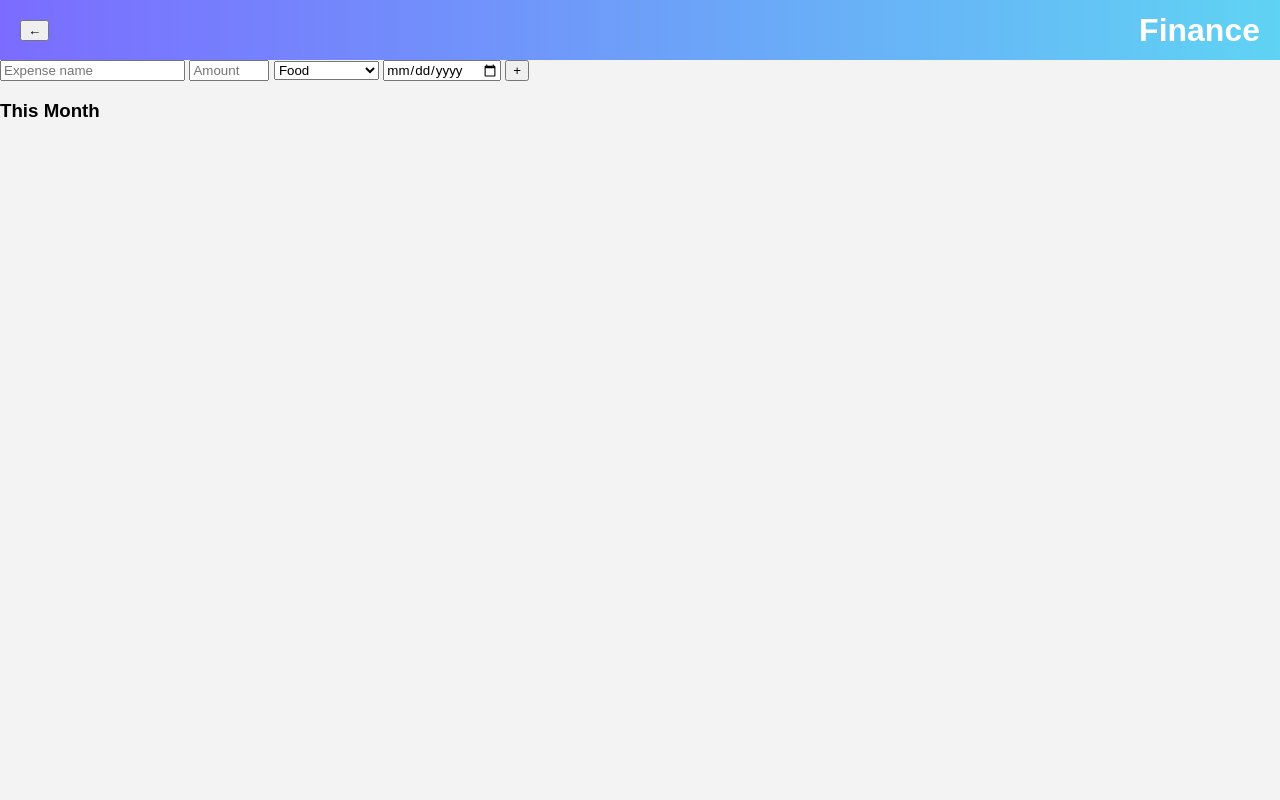
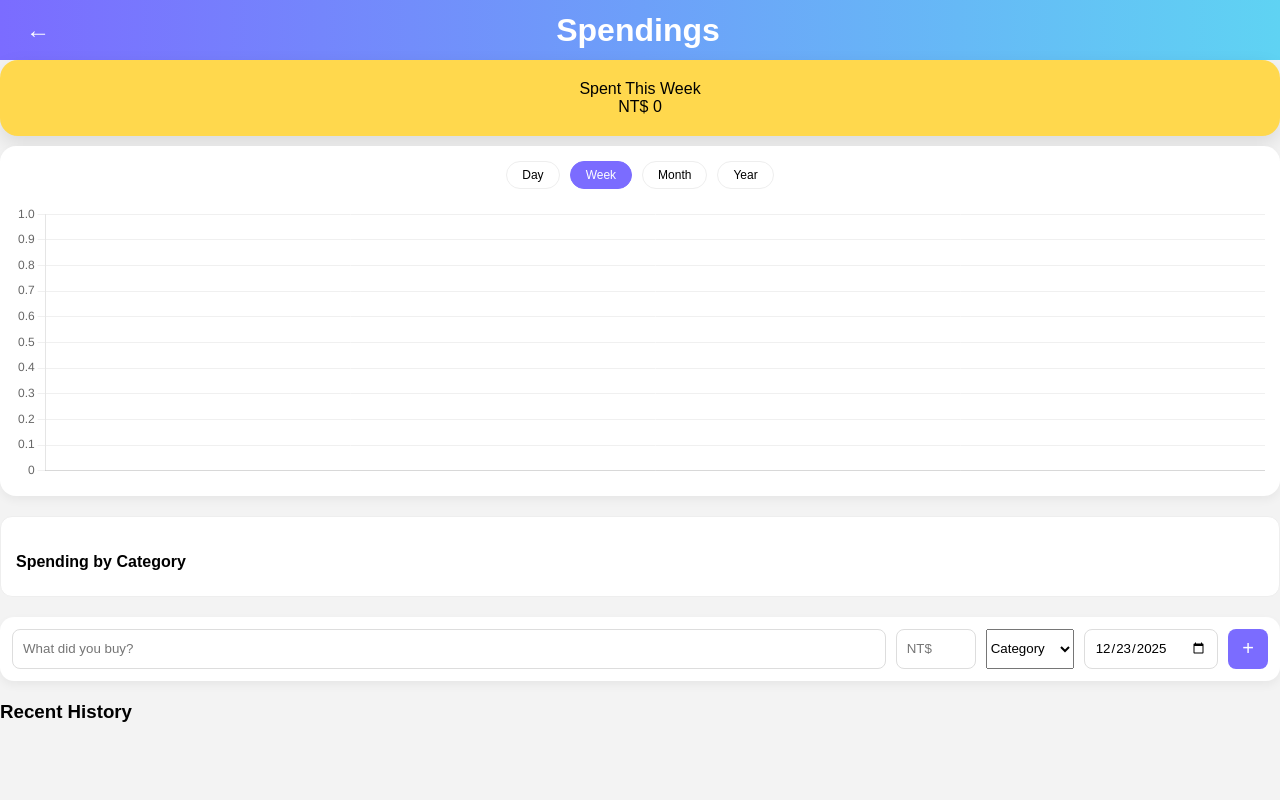
Before and after one commit to JK1909130/FMN, a PHP site: page /finance.php in a window 1280 px wide. Run offline with PHP 8.4, Linux system fonts and the light colour scheme; the visitor is signed in with stand-in values (Sample User, id 1); data that the repository does not hold is empty.

Commit message:
Update finance.php

```diff
--- a/finance.php
+++ b/finance.php
@@ -8,45 +8,77 @@ if (!isset($_SESSION["user_id"])) {
 <!DOCTYPE html>
 <html lang="en">
 <head>
-  <meta charset="UTF-8">
-  <title>Forget-Me-Note — Finance</title>
-  <link rel="stylesheet" href="finance.css">
+  <meta charset="UTF-8" />
+  <title>Spendings - Forget-Me-Note</title>
+
+  <script src="https://cdn.jsdelivr.net/npm/chart.js"></script>
+
+  <script>
+    fetch("api/auth.php")
+      .then(res => { if (!res.ok) window.location.href = "login.html"; })
+      .catch(() => {}); // catch error if file missing
+  </script>
+  <link rel="stylesheet" href="finance.css" />
 </head>
 <body>
 
-<header class="topbar">
-  <button onclick="location.href='index.html'">←</button>
-  <h1>Finance</h1>
-</header>
+<div class="app">
+  <header class="topbar">
+    <button onclick="location.href='index.html'" class="back-btn">←</button>
+    <h1>Spendings</h1>
+    <div style="width: 40px;"></div>
+  </header>
 
-<main class="content">
+  <main class="finance-container">
 
-  <!-- ADD EXPENSE -->
-  <div class="add-expense">
-    <input id="name" placeholder="Expense name">
-    <input id="amount" type="number" step="0.01" placeholder="Amount">
-    <select id="category">
-      <option>Food</option>
-      <option>Transport</option>
-      <option>Entertainment</option>
-      <option>Bills</option>
-      <option>Other</option>
-    </select>
-    <input id="date" type="date">
-    <button onclick="addExpense()">+</button>
-  </div>
+      <div class="total-card">
+          <span id="totalLabel">Spent This Week</span>
+          <div class="amount-row">
+              <span class="currency">NT$</span>
+              <span id="totalAmount" class="amount">0</span>
+          </div>
+      </div>
 
-  <!-- SUMMARY -->
-  <section class="summary">
-    <h3>This Month</h3>
-    <div id="total"></div>
-    <div id="categoryBars"></div>
-  </section>
+      <div class="chart-card" style="height: 350px; display: flex; flex-direction: column;">
+          <div class="chart-controls" style="display: flex; gap: 10px; margin-bottom: 15px;">
+              <button class="view-btn" onclick="switchView('today')">Day</button>
+              <button class="view-btn active" onclick="switchView('week')">Week</button>
+              <button class="view-btn" onclick="switchView('month')">Month</button>
+              <button class="view-btn" onclick="switchView('year')">Year</button>
+          </div>
+          <div style="flex: 1; width: 100%; min-height: 0;">
+              <canvas id="financeChart"></canvas>
+          </div>
+      </div>
 
-  <!-- EXPENSE LIST -->
-  <ul id="expenseList"></ul>
+      <div class="category-card" style="margin-top: 20px; padding: 15px; background: #fff; border-radius: 12px; border: 1px solid #eee;">
+          <h4 style="margin-bottom: 10px;">Spending by Category</h4>
+          <div id="categorySummary" style="display: flex; flex-wrap: wrap; gap: 8px;">
+              </div>
+      </div>
 
-</main>
+      <div class="add-spending-box" style="margin-top: 20px;">
+          <form id="financeForm" style="display: flex; gap: 10px; flex-wrap: wrap;">
+              <input type="text" id="desc" placeholder="What did you buy?" required />
+              <input type="number" id="amount" placeholder="NT$" required />
+
+              <select id="categorySelect">
+                  <option value="">Category</option>
+                  <option value="new">+ Add New</option>
+              </select>
+
+              <input type="date" id="dateInput" required />
+              <button type="submit" class="add-btn">+</button>
+          </form>
+      </div>
+
+      <div class="spendings-container" style="margin-top: 20px;">
+          <h3 style="margin-bottom: 15px;">Recent History</h3>
+          <div id="spendingsList"></div>
+      </div>
+
+  </main>
+</div>
 
 <script src="finance.js"></script>
 </body>
```
